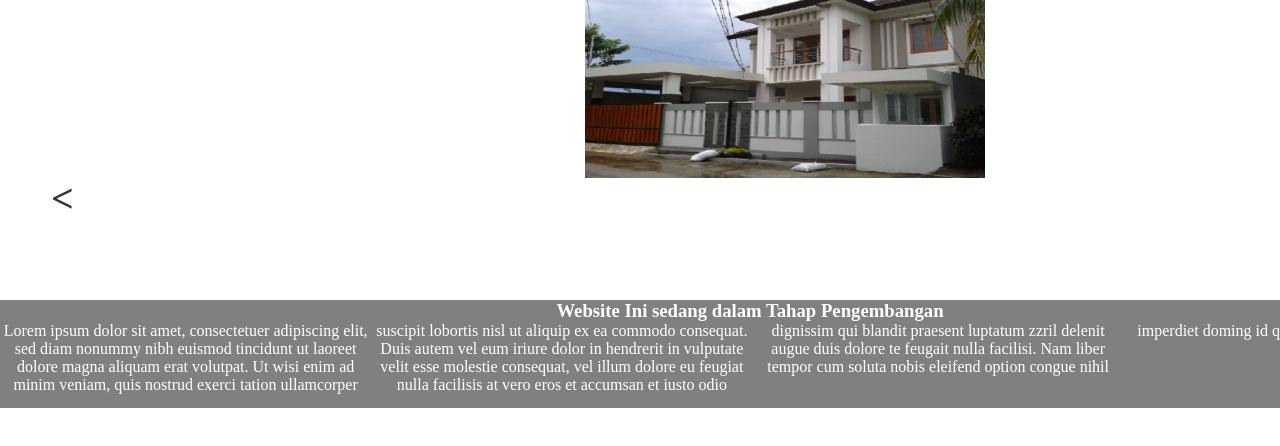
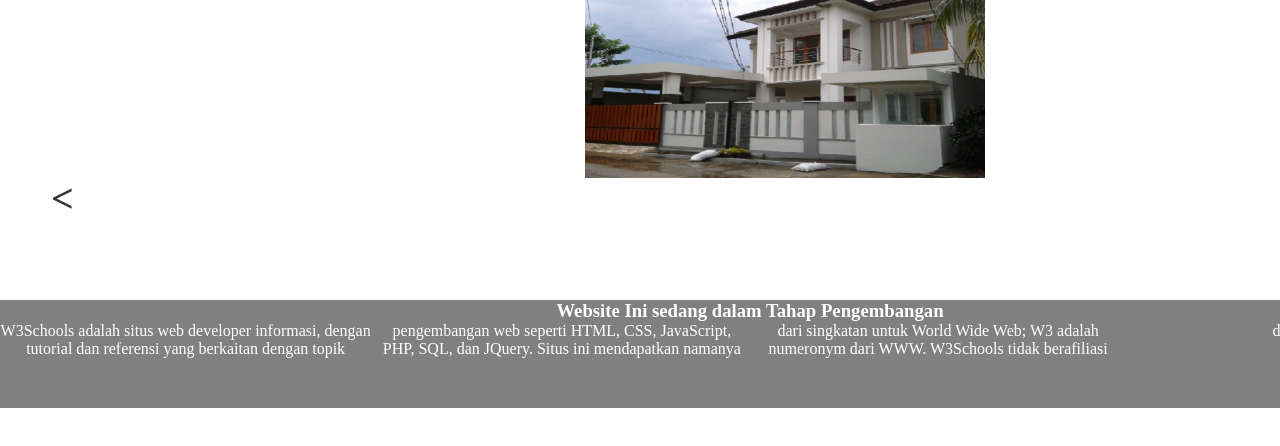
Before and after one commit to BagasA11/tugasakhir-pbw, a plain HTML site: page index.html in a window 1280 px wide. Shown: the part 792-1238 px from the top of the page. Drawn offline with Linux system fonts and the light colour scheme.

Commit message:
MENGHAPUS "Lorem ipsum"

```diff
--- a/index.html
+++ b/index.html
@@ -79,8 +79,7 @@
 <footer>
   <h3> Website Ini sedang dalam Tahap Pengembangan </h3>
   <div id="footText">
-    Lorem ipsum dolor sit amet, consectetuer adipiscing elit, sed diam nonummy nibh euismod tincidunt ut laoreet dolore magna aliquam erat volutpat. Ut wisi enim ad minim veniam, quis nostrud exerci tation ullamcorper suscipit lobortis nisl ut aliquip ex ea commodo consequat. Duis autem vel eum iriure dolor in hendrerit in vulputate velit esse molestie consequat, vel illum dolore eu feugiat nulla facilisis at vero eros et accumsan et iusto odio dignissim qui blandit praesent luptatum zzril delenit augue duis dolore te feugait nulla facilisi. Nam liber tempor cum soluta nobis eleifend option congue nihil imperdiet doming id quod mazim placerat facer possim assum.
-
+    W3Schools adalah situs web developer informasi, dengan tutorial dan referensi yang berkaitan dengan topik pengembangan web seperti HTML, CSS, JavaScript, PHP, SQL, dan JQuery. Situs ini mendapatkan namanya dari singkatan untuk World Wide Web; W3 adalah numeronym dari WWW. W3Schools tidak berafiliasi dengan W3C
   </div>
 </footer>
 <script src="slider.js">
```
